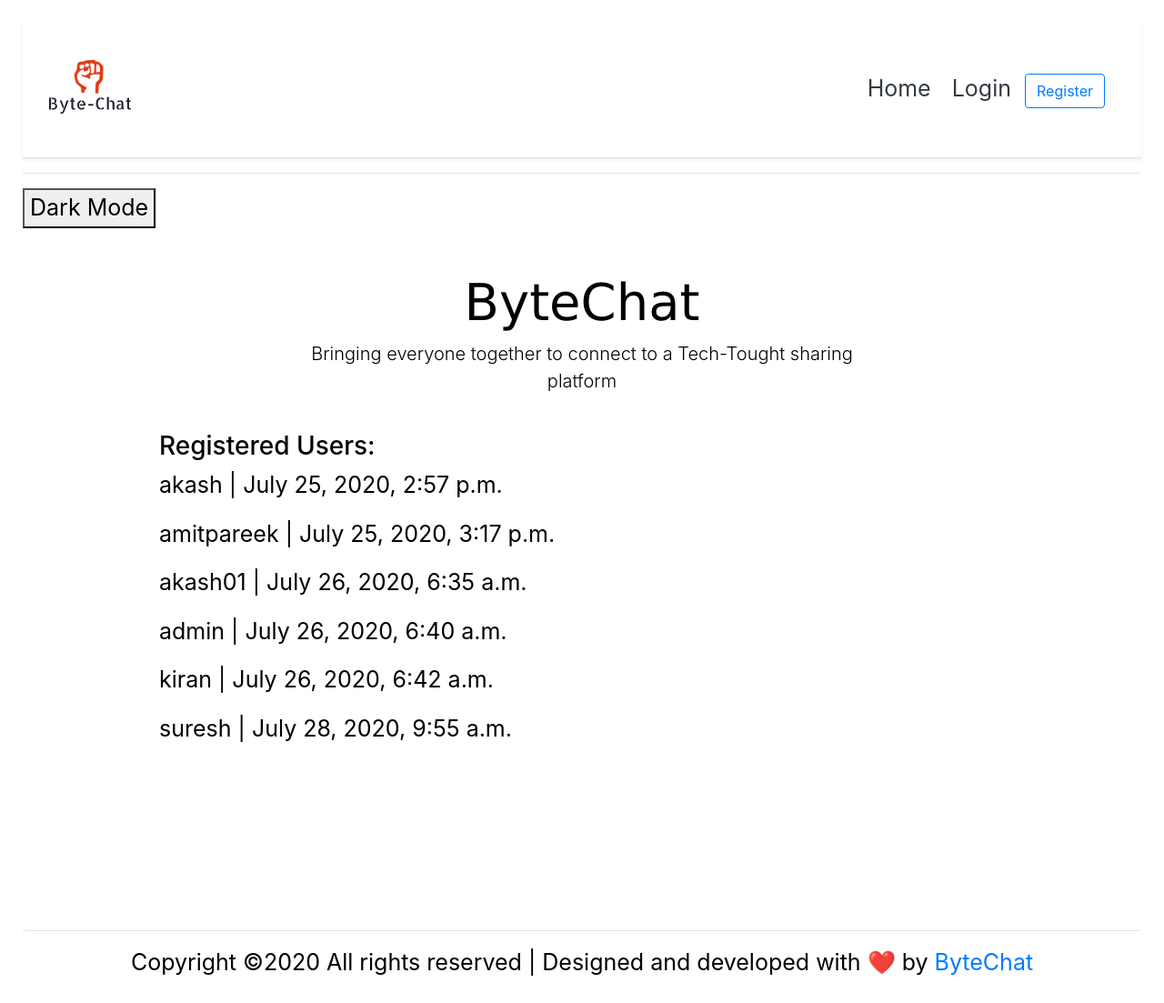
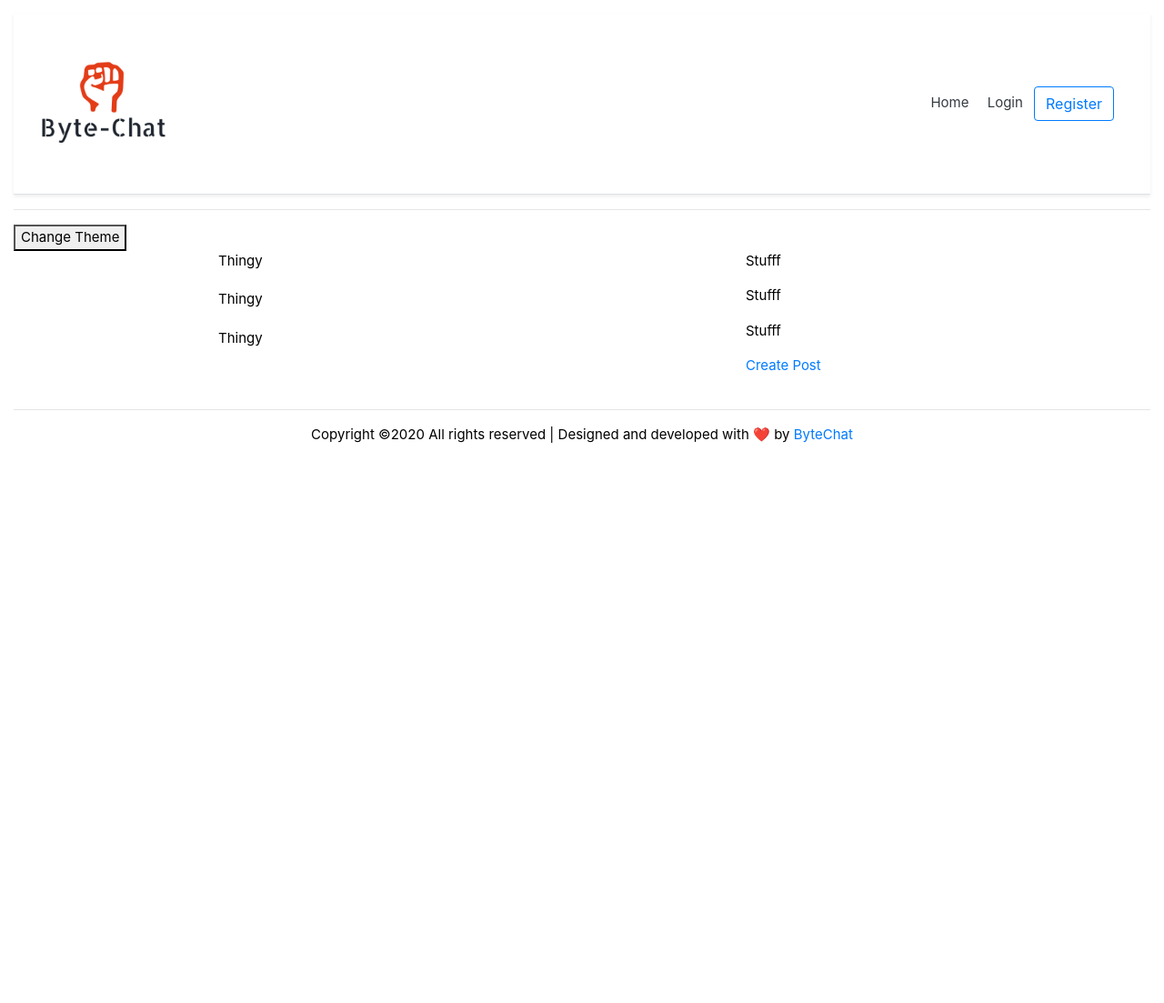
Before and after one commit to akash-eth/Byte-Chat, a Django app: page / in a window 1280 px wide. Shown: the whole page at 91% size. After the commit the page ends 487 px from the top, so only its background shows below. Run offline with Django 3.2, Linux system fonts and the light colour scheme; data comes from the database, SQL or seed files in the repository; both versions use the stored data as it was after the commit; some libraries are stand-ins or nearby versions.

Commit message:
added blog urls and views

```diff
--- /dev/null
+++ b/blog/urls.py
@@ -0,0 +1,11 @@
+from django.urls import path
+from blog.views import(
+
+    create_blog_view,
+)
+
+app_name = 'blog'
+
+urlpatterns = [
+    path('create/', create_blog_view, name='create'),
+]
--- a/blog/views.py
+++ b/blog/views.py
@@ -1,3 +1,6 @@
 from django.shortcuts import render
 
-# Create your views here.
+from blog.models import BlogPost
+
+def create_blog_view(request):
+    return render(request, "blog/create_blog.html", {})
--- a/mysite/urls.py
+++ b/mysite/urls.py
@@ -14,7 +14,7 @@ Including another URLconf
     2. Add a URL to urlpatterns:  path('blog/', include('blog.urls'))
 """
 from django.contrib import admin
-from django.urls import path
+from django.urls import path, include
 from django.contrib.auth import views as auth_views
 from django.conf.urls.static import static
 from django.conf import settings
@@ -33,6 +33,7 @@ from account.views import (
 urlpatterns = [
     path('admin/', admin.site.urls),
     path('',home_screen_view,name='home'),
+    path('blog/', include('blog.urls','blog')),
     path('register/', registration_view, name="register"),
     path('logout/', logout_view, name="logout"),
     path('login/', login_view, name="login"),
--- a/personal/templates/personal/home.html
+++ b/personal/templates/personal/home.html
@@ -2,23 +2,24 @@
 
 {% block content %}
 
+<!--DARK MODE-->
 <meta name="viewport" content="width=device-width, initial-scale=1">
 <style>
 body {
-  padding: 25px;
+  padding: 15px;
   background-color: white;
   color: black;
-  font-size: 25px;
+  font-size: 15px;
 }
 
 .dark-mode {
-  background-color: black;
-  color: white;
+  background-color: rgb(0, 0, 0);
+  color: rgb(55, 67, 235);
 
 }
 </style>
 
-<button onclick="myFunction()">Dark Mode</button>
+<button onclick="myFunction()">Change Theme</button>
 
 <script>
 function myFunction() {
@@ -26,20 +27,86 @@ function myFunction() {
    element.classList.toggle("dark-mode");
 }
 </script>
-<div class="pricing-header px-3 py-3 pt-md-5 pb-md-4 mx-auto text-center">
-    <h1 class="display-4" style="font-family:verdana">ByteChat</h1>
-    <p class="lead">Bringing everyone together to connect to a Tech-Tought sharing platform</p>
-</div>
+<!--DARK MODE END-->
+
+<!--CSS STYLING-->
+<style type="text/css">
+
+	@media (max-width: 768px) {
+		.right-column{
+			margin-left: 0px;
+		}
+	}
+
+	@media (min-width: 768px) {
+		.right-column{
+			margin-left: 20px;
+		}
+	}
+
+	.blog-post-container{
+		margin-bottom: 20px;
+		width: 100%;
+	}
+	.create-post-bar{
+		background-color: #fff;
+		margin-bottom:20px;
+	}
+
+	.left-column{
+		padding:0px;
+	}
+
+	.right-column{
+		padding:0px;
+	}
+	.lead{
+		font-size: 17px;
+	}
+</style>
+<!--END CSS STYLING-->
+
+<!--HTML STUFF-->
 
 <div class="container">
-    <div class="d-flex flex-column"> <!--Flex-column-->
-        <h3>Registered Users:</h3>
-            {% for account in accounts %}
-                <p>
-                    {{account.username}} | {{account.date_joined}}
-                </p>
-            {% endfor %}
+    <div class="row">
+
+        <!--Right 'create post' bar-->
+        <div class="create-post-bar d-lg-none col-lg-7 offset-lg-1 flex-column">
+            <a href="#">Create Post</a>
+        </div>
+        <!--End Right 'create post' bar-->
+
+        <!--Blog Feed-->
+        <div class="left-column col-lg-7 offset-lg-1">
+            <div class="blog-post-container">
+                <p>Thingy</p>
+            </div>
+
+            <div class="blog-post-container">
+                <p>Thingy</p>
+            </div>
+
+            <div class="blog-post-container">
+                <p>Thingy</p>
+            </div>
+        </div>
+        <!--End Blog Feed-->
+
+        <!--Right 'create post' column-->
+        <div class="right-column col-lg-3 d-lg-flex d-none flex-column">
+            <div class="create-post-bar">
+                <p>Stufff</p>
+                <p>Stufff</p>
+                <p>Stufff</p>
+                <a href="#">Create Post</a>
+            </div>
+        </div>
+        <!--End Right 'create post' column-->
     </div>
 </div>
 
+
+<!--End HTML STUFF-->
+
 {% endblock content %}
--- a/templates/index.html
+++ b/templates/index.html
@@ -9,14 +9,8 @@
 
 <body>
 
-        <!--Main Body-->
-        <style type="text/css">
-            .main{
-                min-height: 100vh;
-                height: 100%;
-            }
-        </style>
-        <div class="main">
+<!--Main Body-->
+    <div class="main">
         {% block content %}
 
         {% endblock content %}
--- a/templates/snippets/header.html
+++ b/templates/snippets/header.html
@@ -28,10 +28,10 @@ integrity="sha384-9aIt2nRpC12Uk9gS9baDl411NQApFmC26EwAOH8WgZl5MYYxFfc+NcPb1dKGj7
 <div class="d-flex flex-column flex-md-row align-items-center p-3 px-md-4 mb-3 bg-white border-bottom shadow-sm">
     <h5 class="my-0 mr-md-auto font-weight-normal">
       <div class="d-flex flex-column pb-3">
-        <img class="img-fluid mx-auto d-block" src="{% static 'Byte-Chat.png' %}" alt="Byte-Chat" width="100" height="100">
+        <img class="img-fluid mx-auto d-block" src="{% static 'Byte-Chat.png' %}" alt="Byte-Chat" width="150" height="150">
       </div>
         {% if request.user.is_authenticated %}
-            <p>
+            <p class="display-6" style="font-family:verdana">
                 Hello, {{request.user.username}}
             </p>
         {% endif %}
```
Also changed, not shown: db.sqlite3.
